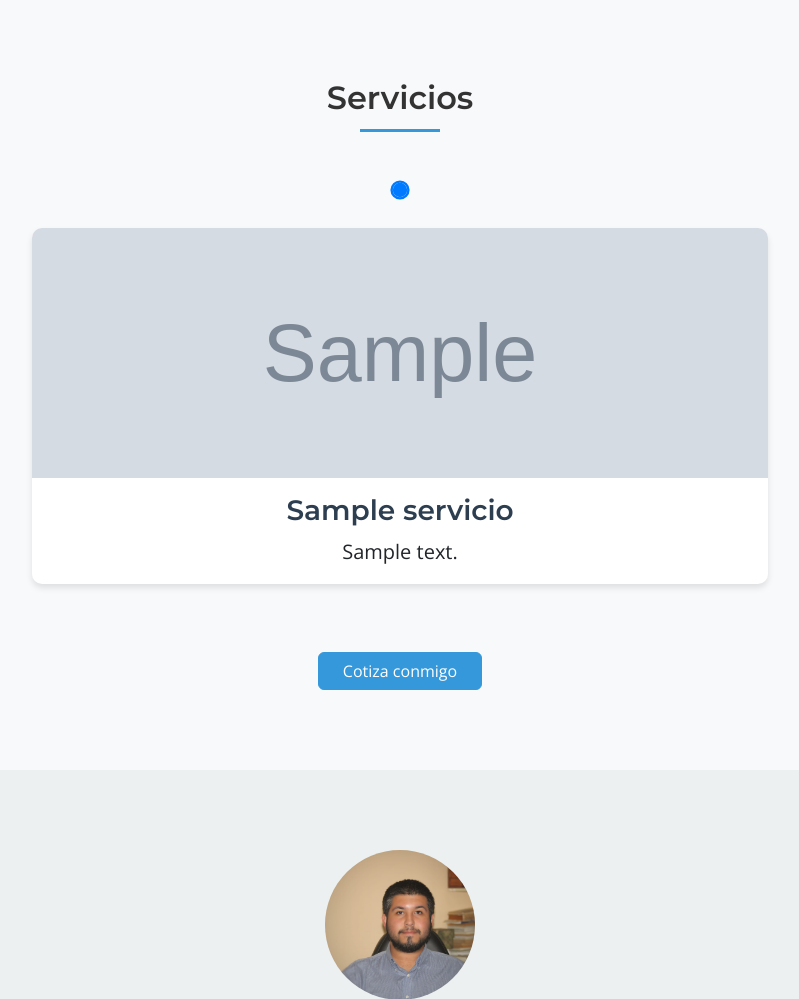
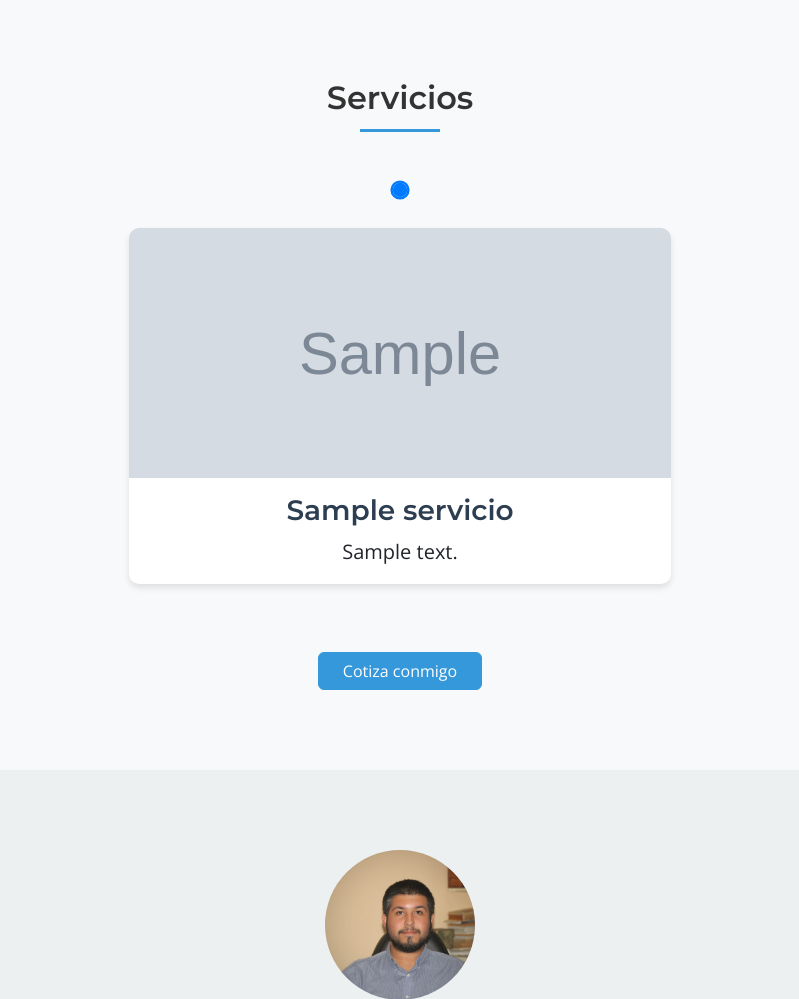
Before and after one commit to Zerorague/azimut, a Django app: page / in a window 1280 px wide. Shown: the part 677-1676 px from the top of the page, without its empty margins (240-1039 px from the left). Run offline with Django 5.2, Linux system fonts and the light colour scheme; tables that the repository leaves empty hold one stand-in row (values such as "Sample post"); grey boxes marked "Sample" are stand-in pictures; data that the repository does not hold is empty; some libraries are stand-ins or nearby versions.

Commit message:
Limit max width of services section container
Added an inline style to set the max-width of the services section container to 850px for improved layout control.

```diff
--- a/CORE/inicio/templates/index.html
+++ b/CORE/inicio/templates/index.html
@@ -93,7 +93,7 @@
 
 <!-- Sección de Servicios - Versión Simplificada -->
 <section id="servicios" class="services-section bg-light">
-    <div class="container">
+    <div class="container " style="max-width: 850px;">
         <h2 class="services-section_titulo text-center">Servicios</h2>
 
         <!-- Carrusel de Servicios -->
```
